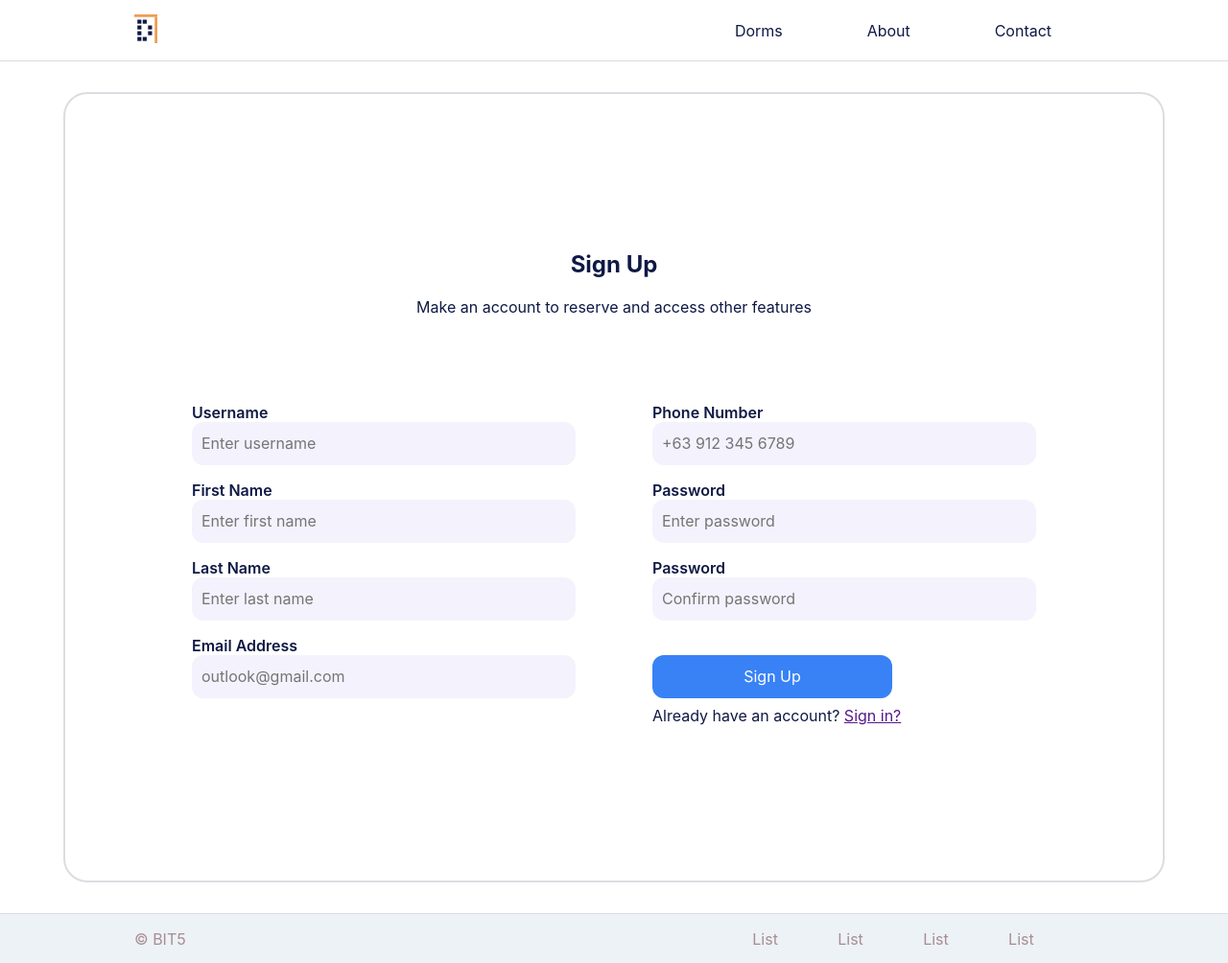
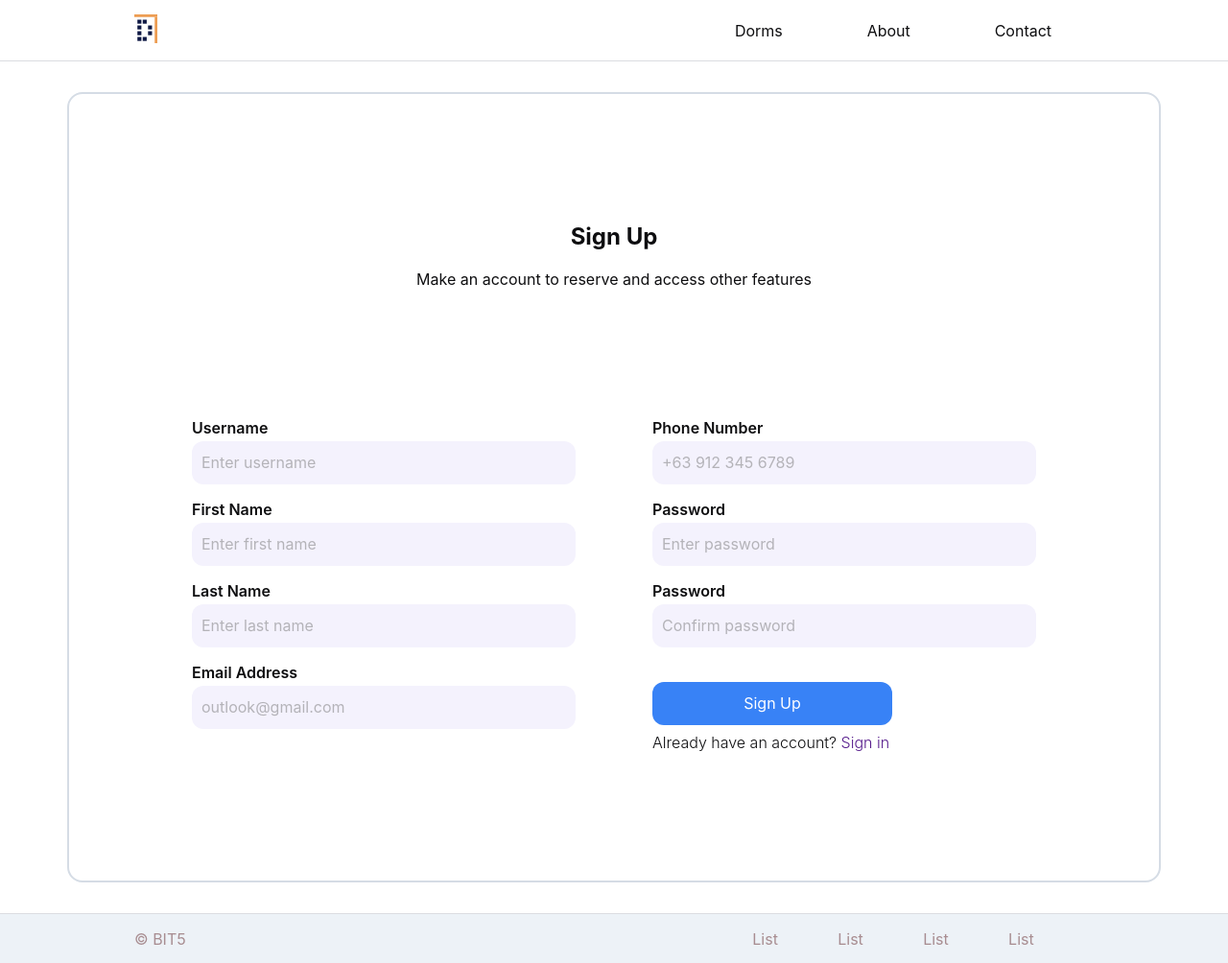
Before and after one commit to phosrei/DaguDorms, a PHP site: page /Sign-Up.html in a window 1280 px wide. Shown: the whole page at 96% size. Run offline with PHP 8.4, Linux system fonts and the light colour scheme; some web fonts are replaced.

Commit message:
Refine auth pages

```diff
--- a/Sign-Up.html
+++ b/Sign-Up.html
@@ -22,51 +22,51 @@
             </ul>
         </nav>
     </header>
-    <section class="sign-up-section flex-center">
-        <div class="sign-up-container flex-center">
-            <div class="sign-up-heading">
-                <h2> Sign Up</h2>
+    <section class="auth-section flex-center">
+        <div class="auth-container su-auth flex-center">
+            <div class="auth-heading">
+                <h1>Sign Up</h1>
                 <br>
                 <p>Make an account to reserve and access other features</p>
             </div>
-            <main class="sign-up-column">
-                <form class="form-container" action="" method="post">
+            <section class="auth-column">
+                <form class="auth-form" action="" method="post">
                     <div class="input-layout">
-                        <label for="username-input">Username</label>
-                        <input class="su-input" type="text" name="usename" id="username-input" placeholder="Enter username" required>
+                        <label class="input-label" username-input">Username</label>
+                        <input class="auth-input" type="text" name="Username" id="username-input" placeholder="Enter username" required>
                     </div>
                     <div class="input-layout">
-                        <label for="first-name-input"> First Name</label>
-                        <input class="su-input" type="text" name="First Namev" id="first-name-input" placeholder="Enter first name" required>
+                        <label class="input-label" for="su-firstn-input">First Name</label>
+                        <input class="auth-input" type="text" name="First Name" id="su-firstn-input" placeholder="Enter first name" required>
                     </div>
                     <div class="input-layout">
-                        <label for="last-name-input"> Last Name</label>
-                        <input class="su-input" type="text" name="Last Name" id="last-name-input" placeholder="Enter last name" required>
+                        <label class="input-label" for="su-lastn-input">Last Name</label>
+                        <input class="auth-input" type="text" name="Last Name" id="su-lastn-input" placeholder="Enter last name" required>
                     </div>
                     <div class="input-layout">
-                        <label for="email-input"> Email Address</label>
-                        <input class="su-input" type="email" name="Email Address" id="email-input" placeholder="outlook@gmail.com" required>
+                        <label class="input-label" for="su-email-input">Email Address</label>
+                        <input class="auth-input" type="email" name="Email Address" id="su-email-input" placeholder="outlook@gmail.com" required>
                     </div>
                 </form>
-                <form class="form-container" action="" method="post">
+                <form class="auth-form" action="" method="post">
                     <div class="input-layout">
-                        <label for="phone-num-input">Phone Number</label>
-                        <input class="su-input" type="" name="Phone Number" id="phone-num-input" placeholder="+63 912 345 6789" required>
+                        <label class="input-label" for="su-phone-num-input">Phone Number</label>
+                        <input class="auth-input" type="" name="Phone Number" id="su-phone-num-input" placeholder="+63 912 345 6789" required>
                     </div>
                     <div class="input-layout">
-                        <label for="password-input">Password</label>
-                        <input class="su-input" type="password" name="Password" id="password-input" placeholder="Enter password" required>
+                        <label class="input-label" for="su-pw-input">Password</label>
+                        <input class="auth-input" type="password" name="Password" id="su-pw-input" placeholder="Enter password" required>
                     </div>
                     <div class="input-layout">
-                        <label for="confirm-pass">Password</label>
-                        <input class="su-input" type="password" name="Confirm Password" id="confirm-pass" placeholder="Confirm password" required>
+                        <label class="input-label" for="confirm-pw">Password</label>
+                        <input class="auth-input" type="password" name="Confirm Password" id="confirm-pw" placeholder="Confirm password" required>
                     </div>
                     <div class="auth-actions-container">
-                        <a class="sign-up-btn flex-center">Sign Up</a>
-                        <p class="sign-in-link">Already have an account? <a href="">Sign in?</a></p>
+                        <a class="auth-btn flex-center" href="index.html">Sign Up</a>
+                        <p>Already have an account? <a class="auth-prompt" href="sign-in.html">Sign in</a></p>
                     </div>
                 </form>
-            </main>
+            </section>
         </div>
     </section>
     <footer>
--- a/index.html
+++ b/index.html
@@ -10,7 +10,7 @@
     </style>
 </head>
 <body class="fade-in">
-    <header class="home-header">
+    <header class="home-header header-position">
         <a href="index.html">
             <img class="home-header-icon header-icon" src="assets/dagudorms-icon.svg" alt="Header Icon">
         </a>
--- a/styles.css
+++ b/styles.css
@@ -9,7 +9,7 @@ body {
   display: flex;
   flex: 1;
   flex-direction: column;
-  color:#0F1945;
+  color:#0E0E10;
   background-color: #fff;
 }
 
@@ -53,7 +57,7 @@ header {
 header li a {
   text-align: center;
   height: 100%;
-  color: #0F1945;
+  color: #0E0E10;
   text-decoration: none;
 }
 
@@ -115,7 +119,7 @@ header:hover .home-header-icon {
   width: 100%;
   max-width: 0;
   height: 2px;
-  background: #0F1945;
+  background: #0E0E10;
   transition: max-width 0.3s ease;
   transform-origin: center;
 }
@@ -344,7 +341,7 @@ footer {
   flex-grow: 1;
 }
 
-.search-input, .su-input {
+.search-input, .auth-input {
   outline: none;
   border: none;
   background-color: inherit;
@@ -353,6 +350,10 @@ footer {
   font-size: 16px;
   width: 100%;
   height: 45px;
+}
+
+.auth-input::placeholder, .search-input::placeholder {
+  opacity: 0.5;
 }
 
 .move-dates-wrapper {
@@ -425,17 +426,37 @@ input[type="search"]::-webkit-search-cancel-button {
   font-weight: 200;
 }
 
-.sign-up-section {
+.auth-section {
   margin: 32px 0;
 }
 
-.sign-up-container {
+.sign-up-body {
+  background: linear-gradient(to bottom, #B5D2ED, #6191BC);
+}
+
+.auth-container {
+  display: flex;
+  width: 1140px;
+  height: 824px;
+  background-color: #fff;
+  border-radius: 16px;
+}
+
+.su-auth {
   flex-direction: column;
-  border: 2px solid #DBDDE1;
-  border-radius: 25px;
-  width: 1148px;
-  height: 824px;
-  gap: 90px;
+  justify-content: space-evenly;
+  border: 2px solid #D5DCE5;
+}
+
+.auth-left {
+  flex-direction: column;
+  width: 580px;
+  gap: 100px;
+}
+
+.auth-right {
+  width: 580px;
+  background: url('assets/auth-bg.svg') no-repeat center center;
 }
 
 .sign-up {
@@ -449,13 +470,13 @@ input[type="search"]::-webkit-search-cancel-button {
   margin-bottom: 30px;
 }
 
-.sign-up-column {
+.auth-column {
   display: flex;
   align-items: flex-start;
   gap: 80px;
 }
 
-.form-container {
+.auth-form {
   display: flex;
   flex-direction: column;
   gap: 16px;
@@ -463,6 +484,7 @@ input[type="search"]::-webkit-search-cancel-button {
 
 .input-layout {
   display: flex;
+  gap: 4px;
   justify-content:flex-start;
   flex-direction: column;
   font-weight: 600;
@@ -475,70 +497,51 @@ input[type="search"]::-webkit-search-cancel-button {
   gap: 8px;
 }
 
-.sign-up-btn {
+.auth-img {
+  height: max-content;
+  background-color: #A88D91;
+}
+
+.auth-btn {
   height: 45px;
   width: 250px;
   color: #fff;
+  text-decoration: none;
   border-radius: 12px;
   background-color: #3882f6;
 }
 
-.su-input {
+.auth-input {
   height: 45px;
   width: 400px;
-  border: none;
-  outline: none;
   padding-left: 10px;
   border-radius: 12px;
   background-color: rgb(244, 242, 253);
 }
 
-.sign-up-heading {
+.auth-prompt {
+  text-decoration: none;
+  color: #551a8b;
+}
+
+.auth-actions-container p, .auth-prompt {
+  font-weight: 300;
+}
+
+.su-auth-actions-container {
+  margin-top: 64px;
+  gap: 64px;
+}
+
+.forgot-pw {
+  align-self: flex-end;
+}
+
+.auth-heading {
   text-align: center;
 }
 
-.SignIn-container{
-  display: flex;
-  flex-grow: 1;
-  border: 2px solid #DBDDE1;
-  border-radius: 25px;
-  width: 70%;
-  gap: 16px;
-  margin: 16px 0;
-  align-self: center;
-  margin-top: 80px;
-  margin-bottom: 80px;
-  flex-direction: column;
-
-}
-
-.left{
-  margin-left: 50px;
-  display: block;
-  align-items: center;
-  justify-content: center;
-
-}
-.right{
-  display: flex;
-  justify-content: flex-end;
-  align-items:center;
-  background-color: #e5e7eb;
-  border-radius: 0px 22px 22px 0px;
-}
-
-.sign-in{
-  display: flex;
-  flex: 1;
-  flex-direction:column;
-  align-items: center;
-  justify-content: top;
-  padding: 19px 0 12px 0;
-  margin-top: 60px;
-  margin-bottom: 30px;
-}
-
-.pic{
+.pic {
   display: flex;
   justify-content: center;
   align-items:center;
```
Also changed, not shown: other parts of styles.css (+9 -35 lines), sign-in.html (+33 -53 lines), assets/auth-bg.svg (added).
